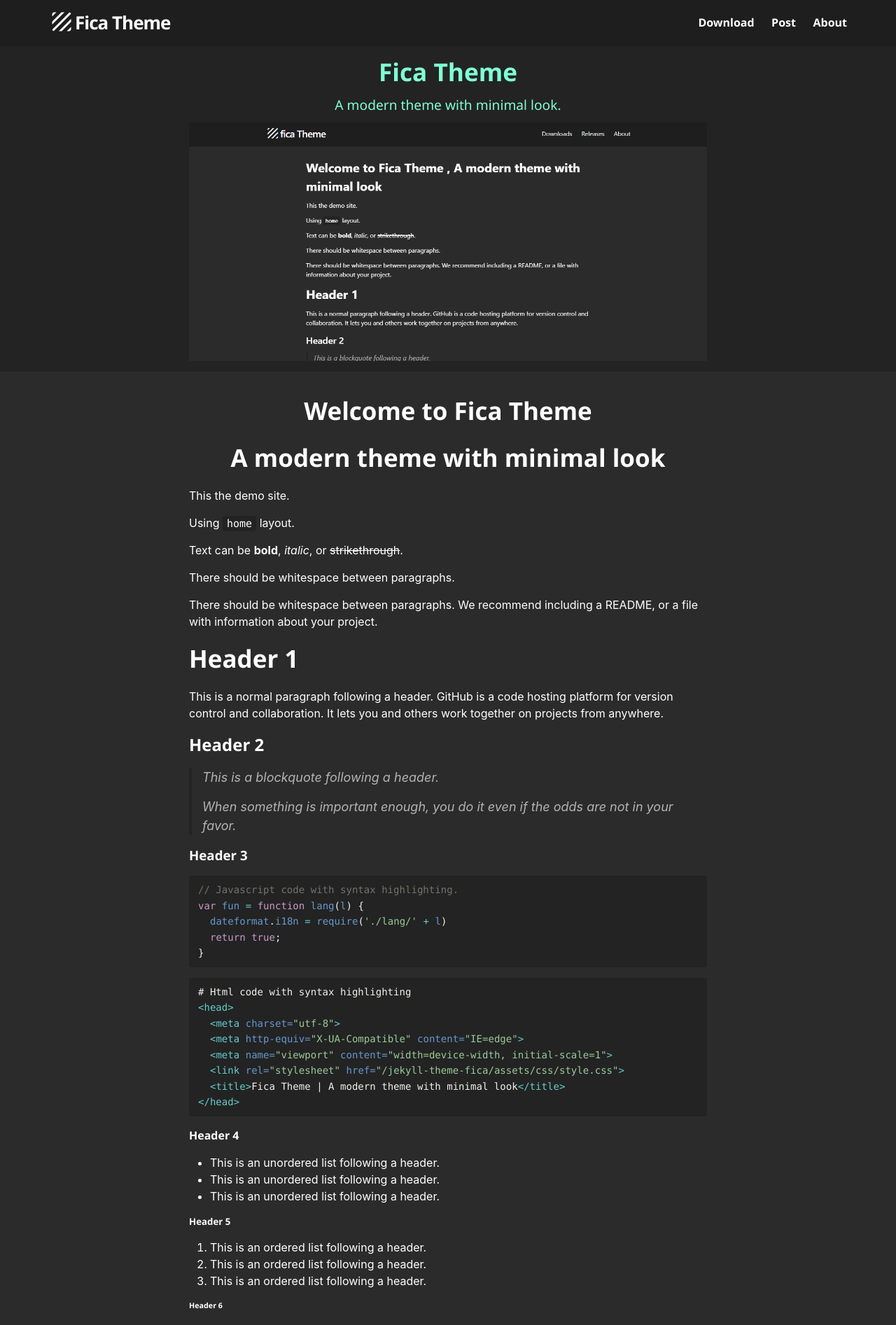
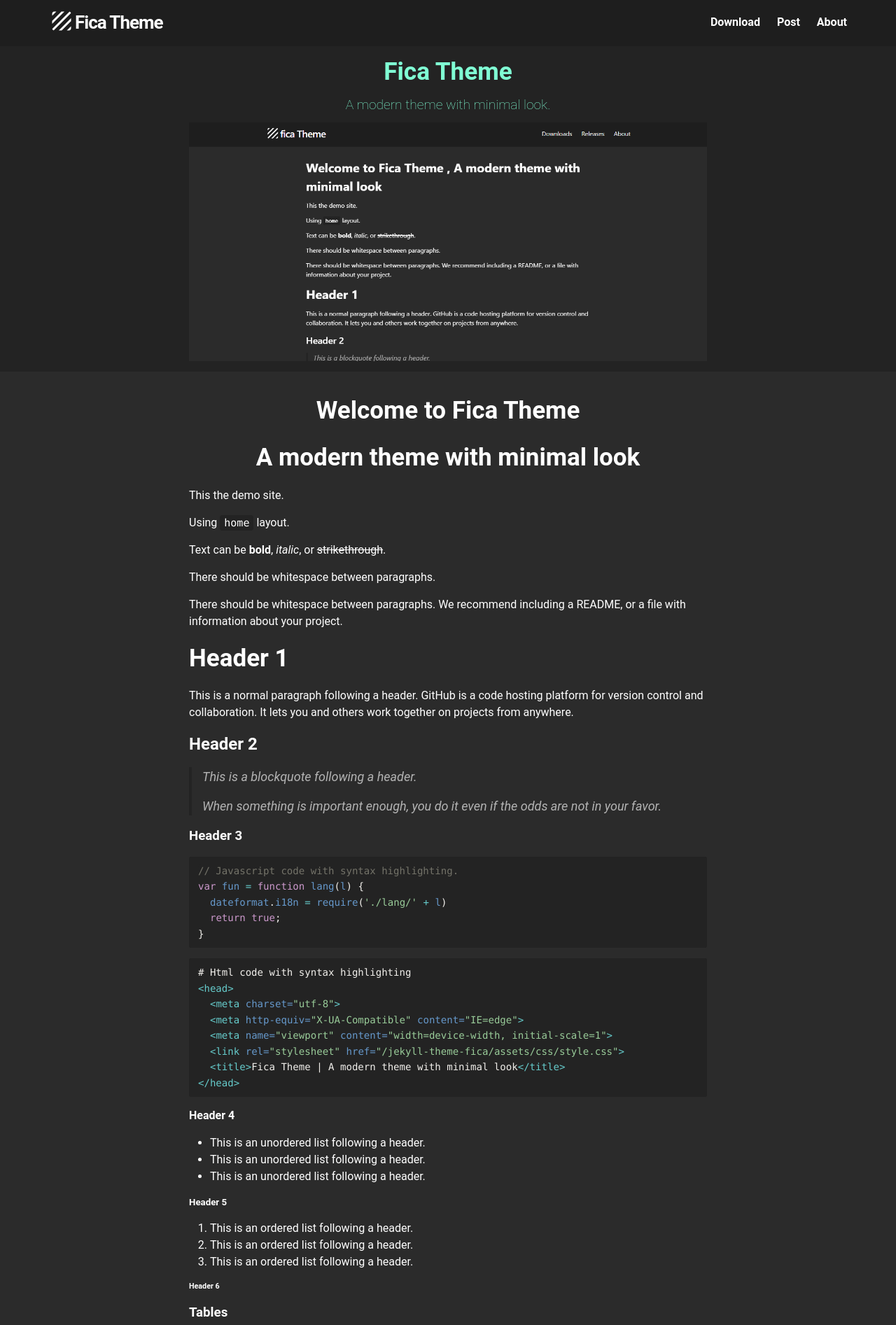
Before and after one commit to AzielLans/jekyll-theme-fica, a Jekyll site: the page built from index.md, in a window 1280 px wide. Shown: the top 1893 px of the page at 70% size. Built offline with Jekyll 4.4.1, drawn with Linux system fonts in a browser that asks for light colours; some of the changed text lies outside the part shown.

Commit message:
Fica Theme v1.4

````diff
--- a/_sass/Base.scss
+++ b/_sass/Base.scss
@@ -5,17 +5,29 @@
 /**
 * Reset some basic elements
 */
-body, h1, h2, h3, h4, h5, h6,
-p, blockquote, pre, hr,
-dl, dd, ol, ul, figure {
+body,
+h1,
+h2,
+h3,
+h4,
+h5,
+h6,
+p,
+blockquote,
+pre,
+hr,
+dl,
+dd,
+ol,
+ul,
+figure {
   margin: 0;
   padding: 0;
-
 }
 
-
 body {
-  font: $base-font-weight #{$base-font-size}/#{$base-line-height} $base-font-family;
+  font: $base-font-weight #{$base-font-size}/#{$base-line-height}
+    $base-font-family;
   color: $text-color;
   background-color: $background-color;
   -webkit-text-size-adjust: 100%;
@@ -28,14 +40,38 @@
   min-height: 100vh;
   flex-direction: column;
   overflow-wrap: break-word;
+
+  &::-webkit-scrollbar {
+    width: 7px;
+    height: 4px;
+  }
+
+  &::-webkit-scrollbar-track {
+    background-color: $background-color;
+  }
+
+  &::-webkit-scrollbar-thumb {
+    background: $text-color;
+    border-radius: 4px;
+  }
 }
 
 /**
 * Set `margin-bottom` to maintain vertical rhythm
 */
-h1, h2, h3, h4, h5, h6,
-p, blockquote, pre,
-ul, ol, dl, figure,
+h1,
+h2,
+h3,
+h4,
+h5,
+h6,
+p,
+blockquote,
+pre,
+ul,
+ol,
+dl,
+figure,
 %vertical-rhythm {
   margin-bottom: $spacing-unit / 2;
 }
@@ -43,6 +79,7 @@
 hr {
   margin-top: $spacing-unit;
   margin-bottom: $spacing-unit;
+  background: $text-color;
 }
 
 /**
@@ -56,12 +93,24 @@
   -webkit-animation-timing-function: ease-in;
   animation-timing-function: ease-in;
   @keyframes text_trans {
-    0%   {opacity: 0%;}
-    20%  {opacity: 20%;}
-    50%  {opacity: 50%;}
-    70%  {opacity: 70%;}
-    90%  {opacity: 90%;}
-    100% {opacity: 100%;}
+    0% {
+      opacity: 0%;
+    }
+    20% {
+      opacity: 20%;
+    }
+    50% {
+      opacity: 50%;
+    }
+    70% {
+      opacity: 70%;
+    }
+    90% {
+      opacity: 90%;
+    }
+    100% {
+      opacity: 100%;
+    }
   }
 }
 
@@ -72,8 +121,6 @@
   max-width: 100%;
   vertical-align: middle;
 }
-
-
 
 /**
 * Figures
@@ -86,12 +133,11 @@
   font-size: $small-font-size;
 }
 
-
-
 /**
 * Lists
 */
-ul, ol {
+ul,
+ol {
   margin-left: $spacing-unit;
 }
 
@@ -102,22 +148,23 @@
   }
 }
 
-
-
 /**
 * Headings
 */
-h2, h3, h4, h5, h6 {
+h2,
+h3,
+h4,
+h5,
+h6 {
   font-weight: 650;
- font-family: "Segoe UI", Tahoma, Geneva, Verdana, sans-serif;
+  font-family: $base-font-family;
 }
 
 h1 {
   font-weight: 700;
- font-family: "Segoe UI", Tahoma, Geneva, Verdana, sans-serif;
+  font-family: $base-font-family;
   font-size: 35px;
 }
-
 
 /**
 * Links
@@ -137,7 +184,6 @@
   }
 }
 
-
 /**
 * Blockquotes
 */
@@ -152,12 +198,11 @@
     margin-bottom: 0;
   }
 
- i, em {
+  i,
+  em {
     font-style: normal;
   }
 }
-
-
 
 /**
 * Code formatting
@@ -169,6 +214,20 @@
   border: 1px solid $border-color-01;
   border-radius: 4px;
   background-color: $code-background-color;
+
+  &::-webkit-scrollbar {
+    width: 7px;
+    height: 9px;
+  }
+
+  &::-webkit-scrollbar-track {
+    background-color: $code-background-color;
+  }
+
+  &::-webkit-scrollbar-thumb {
+    background: $text-color;
+    border-radius: 4px;
+  }
 }
 
 code {
@@ -195,8 +254,6 @@
     background: $code-background-color;
   }
 }
-
-
 
 /**
 * Wrapper
@@ -241,8 +298,6 @@
   }
 }
 
-
-
 /**
 * Clearfix
 */
@@ -251,8 +306,6 @@
   display: table;
   clear: both;
 }
-
-
 
 /**
 * Icons
@@ -267,7 +320,7 @@
 }
 
 .github {
- color: #f9f9f9
+  color: #f9f9f9;
 }
 
 .svg-icon {
@@ -279,7 +332,6 @@
   vertical-align: text-bottom;
 }
 
-
 /**
 * Tables
 */
@@ -290,12 +342,27 @@
   color: $table-text-color;
   border-collapse: collapse;
   border: 1px solid $table-border-color;
+
+  &::-webkit-scrollbar {
+    width: 7px;
+    height: 9px;
+  }
+
+  &::-webkit-scrollbar-track {
+    background-color: $code-background-color;
+  }
+
+  &::-webkit-scrollbar-thumb {
+    background: $text-color;
+    border-radius: 4px;
+  }
   tr {
     &:nth-child(even) {
       background-color: $table-zebra-color;
     }
   }
- th, td {
+  th,
+  td {
     padding: ($spacing-unit / 3) ($spacing-unit / 2);
   }
   th {
@@ -313,3 +380,17 @@
     -ms-overflow-style: -ms-autohiding-scrollbar;
   }
 }
+dl {
+  padding: 0;
+
+  dt {
+    padding: 0;
+    margin-top: 1rem;
+    font-size: $base-font-size;
+    font-weight: 690;
+  }
+
+  dd {
+    margin-inline-start: 40px;
+  }
+}
--- a/_sass/Color_scheme.scss
+++ b/_sass/Color_scheme.scss
@@ -1,5 +1,5 @@
 //Main Color Scheme
-// $background-color:      rgb(25, 25, 25)  !default;
+// $background-color:      #191919  !default;
 $background-color:      #2b2b2b  !default;
 $text-color:            #ffffff !default;
 
@@ -7,9 +7,11 @@
 $site-title-color:      #ffffff !default;
 $site-header-bg:        darken($background-color, 5%) !default;
 
-$btn-bg-color:           #525252 !default;
-$btn-color-hover:        #353535 !default;
-$btn-text-hover-color:   darken($text-color, 20%) !default;
+// $btn-bg-color:           #525252 !default;
+// $btn-color-hover:        #353535 !default;
+$btn-bg-color:          lighten($background-color, 5%) !default;
+$btn-color-hover:       lighten($background-color, 5%) !default;
+$btn-text-hover-color:   darken($text-color, 50%) !default;
 
 $header-bg-color:        #80ffd4 !default;
 $home-header-title-color: darken($background-color, 3%) !default;
@@ -42,6 +44,7 @@
 $table-border-color:    darken($background-color, 100%) !default;
 
 $footer-bg-color:       darken($background-color, 2%) !default;
+
 
 .highlight .hll { background-color: #515151 }
 /*.highlight  { background: #2d2d2d; color: #f2f0ec }*/
--- a/_sass/Initialize.scss
+++ b/_sass/Initialize.scss
@@ -6,7 +6,7 @@
 $transition-btn: color 0.2s, background-color 0.2s, border-color 0.2s;
 $transition-links: color 0.3s;
 
-$base-font-family: -apple-system, system-ui, BlinkMacSystemFont, "Segoe UI", "Segoe UI Symbol", "Segoe UI Emoji", "Apple Color Emoji", Roboto, Helvetica, Arial, sans-serif !default;
+$base-font-family: 'Roboto', sans-serif !default;
 $code-font-family: "Menlo", "Inconsolata", "Consolas", "Roboto Mono", "Ubuntu Mono", "Liberation Mono", "Courier New", monospace;
 $base-font-size:   16px !default;
 $base-font-weight: 400 !default;
--- a/_sass/Layout.scss
+++ b/_sass/Layout.scss
@@ -19,7 +19,7 @@
     letter-spacing: -1px;
     margin-bottom: 0;
     float: left;
-    font-family: "Segoe UI", Tahoma, Geneva, Verdana, sans-serif;
+    font-family: $base-font-family;
 
     @include media-query($on-palm) {
       padding-right: 45px;
@@ -65,7 +65,7 @@
     color: $header-bg-color;
     text-align: center;
     font-weight: bold;
-    font-family:'Segoe UI', Tahoma, Geneva, Verdana, sans-serif;
+    font-family: $base-font-family;
     padding-bottom: 7px;
   }
 
@@ -76,8 +76,7 @@
     color: $header-bg-color;
     text-align: center;
     font-weight: lighter;
-    font-family: "Segoe UI", Tahoma, Geneva, Verdana, sans-serif;
-    position: relative;
+    font-family: $base-font-family;
     animation-name: des_app;
     animation-duration: 1s;
     -webkit-animation-timing-function: linear;
@@ -92,41 +91,7 @@
     }
   }
 
-  //Side Navigation
-  .sidenav {
-    width: 130px;
-    z-index: 1;
-    top: 110px;
-    left: 15px;
-    background: $menu-bdr-color;
-    overflow-x: hidden;
-    padding: 8px 0;
-    border-radius: 5%;
-  }
-
-  .sidenav a {
-    display: list-item;
-    list-style-type: disc;
-    list-style-position: inside;
-    padding: 6px 8px 6px 16px;
-    font-size: 17px;
-    color: $link-base-color;
-    display: block;
-  }
-
-  .sidenav a:hover {
-    color: $link-hover-color;
-  }
-
-  @media screen and (max-height: 450px) {
-    .sidenav {
-      padding-top: 15px;
-    }
-    .sidenav a {
-      font-size: 18px;
-    }
-  }
-
+  // Site.nav
   .site-nav {
     position: absolute;
     top: 9px;
@@ -182,7 +147,7 @@
       display: block;
       padding: 5px 10px;
 
-      font-family: "Segoe UI", Tahoma, Geneva, Verdana, sans-serif;
+      font-family: $base-font-family;
 
       // Gaps between nav items, but not on the last one
       &:not(:last-child) {
@@ -224,7 +189,6 @@
       }
     }
   }
-
   /**
    * Site footer
    */
@@ -233,37 +197,6 @@
     padding: $spacing-unit 0;
   }
 
-  .footer-heading {
-    @include relative-font-size(1.125);
-    margin-bottom: $spacing-unit / 2;
-  }
-
-  .footer-col {
-    margin-bottom: $spacing-unit / 2;
-  }
-
-  .footer-col-1,
-  .footer-col-2 {
-    width: calc(50% - (#{$spacing-unit} / 2));
-  }
-
-  .footer-col-3 {
-    width: calc(100% - (#{$spacing-unit} / 2));
-  }
-
-  @media screen and (min-width: $on-large) {
-    .footer-col-1 {
-      width: calc(35% - (#{$spacing-unit} / 2));
-    }
-
-    .footer-col-2 {
-      width: calc(20% - (#{$spacing-unit} / 2));
-    }
-
-    .footer-col-3 {
-      width: calc(45% - (#{$spacing-unit} / 2));
-    }
-  }
   .Links_footer {
     list-style: none;
     color: $link-base-color;
@@ -334,6 +267,7 @@
     }
 
     .footer-col {
+      margin-bottom: $spacing-unit / 2;
       width: calc(28% - (#{$spacing-unit} / 2));
       padding: 0 ($spacing-unit / 2);
 
@@ -348,6 +282,7 @@
       }
     }
     .footer-middle {
+      margin-bottom: $spacing-unit / 2;
       width: calc(35% - (#{$spacing-unit} / 2));
       padding: 0 ($spacing-unit / 2);
 
@@ -362,6 +297,7 @@
       }
     }
     .footer-last {
+      margin-bottom: $spacing-unit / 2;
       width: calc(35% - (#{$spacing-unit} / 2));
       padding: 0 ($spacing-unit / 2);
 
@@ -503,7 +439,7 @@
   }
 
  .btn {
-   padding: 7px 25px;
+   padding: 8px 25px;
    border: none;
    border-radius: 5px;
    cursor: pointer;
--- a/index.md
+++ b/index.md
@@ -110,10 +110,13 @@
 
 <dl>
 <dt>Name</dt>
-<dd>Involts</dd>
-<dt>Needs</dt>
-<dd>2020</dd>
-<dt>US</dt>
+<dd>Godzilla</dd>
+<dt>Born</dt>
+<dd>1952</dd>
+<dt>Birthplace</dt>
+<dd>Japan</dd>
+<dt>Color</dt>
+<dd>Green</dd>
 </dl>
 
 ```
````
Also changed, not shown: About.md (+3 -1 lines), License.md (added), post.md (renamed from Releases.md). Lines whose indentation alone changed are shown as unchanged.
